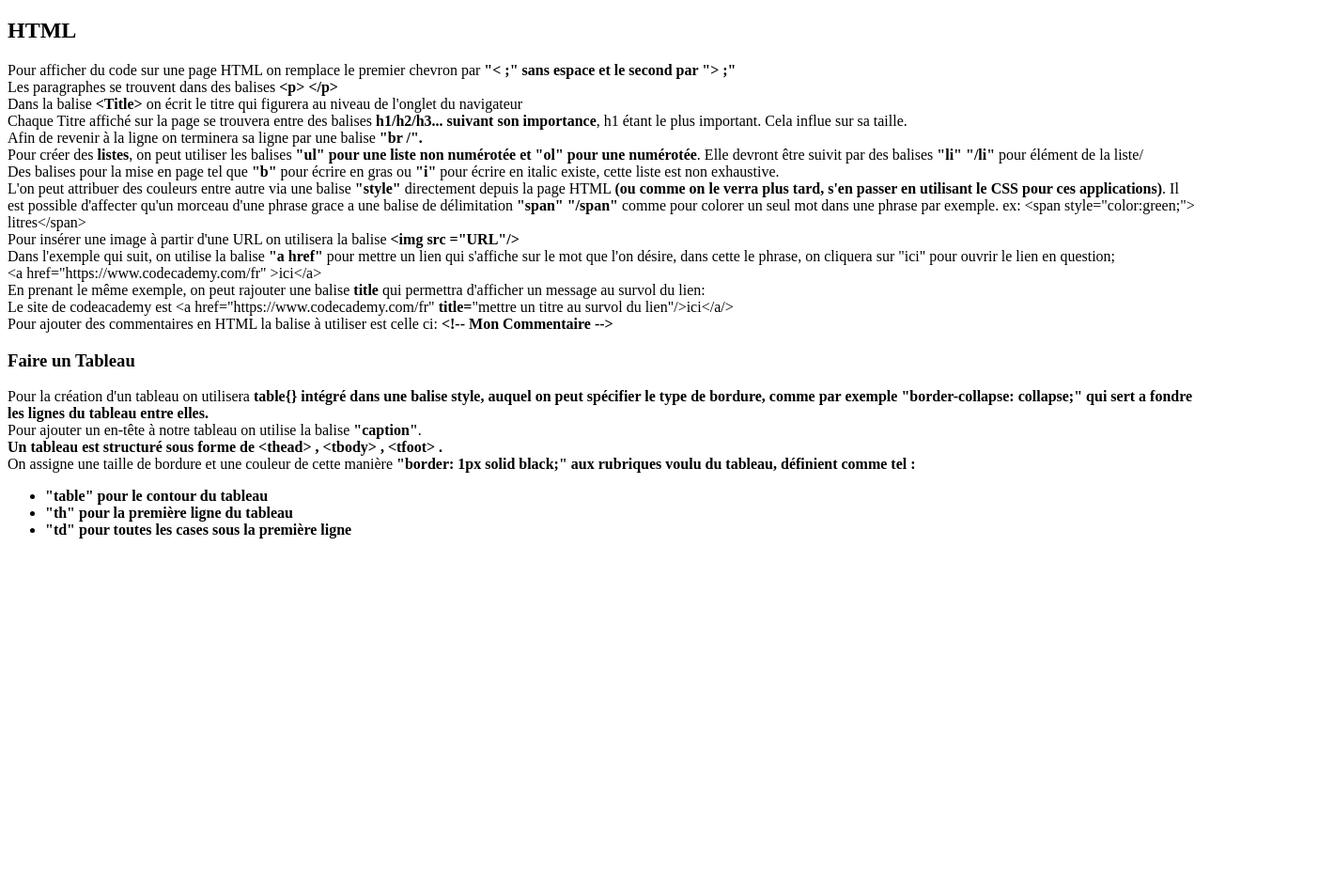
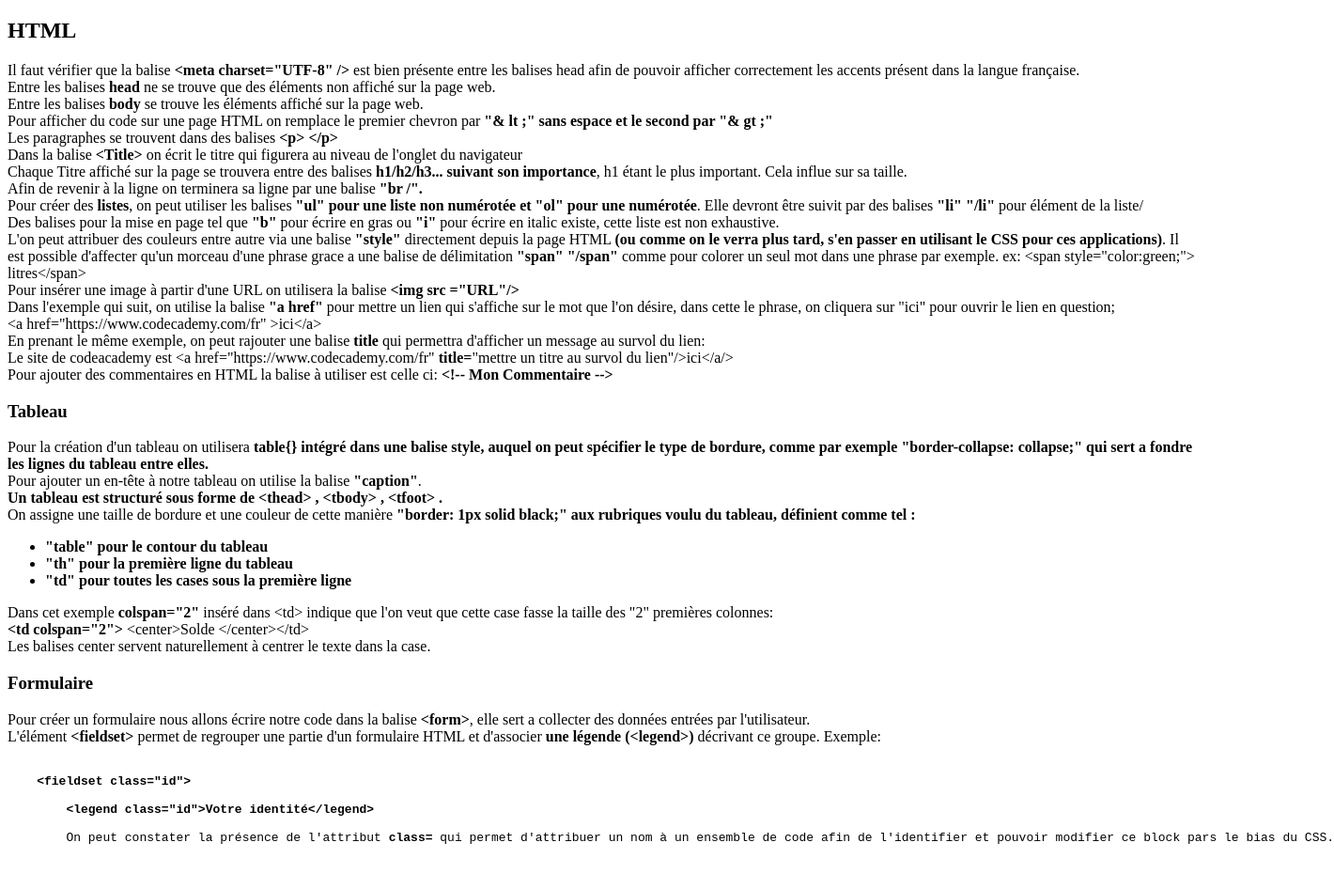
Before and after one commit to MickaelHm/memento, a plain HTML site: page Memento/index.html in a window 1280 px wide. Shown: the part 61-991 px from the top of the page at 94% size, 1420 px wide, since content can reach past the window. Before the commit the page ends 800 px from the top, so only its background shows below. Drawn offline with Linux system fonts and the light colour scheme.

Commit message:
non terminé

```diff
--- a/Memento/index.html
+++ b/Memento/index.html
@@ -8,7 +8,10 @@
 <body>
     <h2>HTML</h2>
     <p>
-        Pour afficher du code sur une page HTML on remplace le premier chevron par <strong>"&lt ;" sans espace et le second par "&gt ;" </strong>
+        Il faut vérifier que la balise <strong>&lt;meta charset="UTF-8" /&gt;</strong> est bien présente entre les balises head afin de pouvoir afficher correctement les accents présent dans la langue française.<br />
+        Entre les balises <strong>head</strong> ne se trouve que des éléments non affiché sur la page web.<br />
+        Entre les balises <strong>body</strong> se trouve les éléments affiché sur la page web. <br />
+        Pour afficher du code sur une page HTML on remplace le premier chevron par <strong>"& lt ;" sans espace et le second par "& gt ;" </strong>
         <br />
         Les paragraphes se trouvent dans des balises <strong>&lt;p&gt; &lt;/p&gt;</strong><br />
         Dans la balise <strong>&lt;Title&gt;</strong> on écrit le titre qui figurera au niveau de l'onglet du navigateur <br />
@@ -23,11 +26,9 @@
         En prenant le même exemple, on peut rajouter une balise <strong>title</strong> qui permettra d'afficher un message au survol du lien: <br />
         Le site de codeacademy est &lt;a href="https://www.codecademy.com/fr" <strong>title=</strong>"mettre un titre au survol du lien"/&gt;ici&lt;/a/&gt; <br />
         Pour ajouter des commentaires en HTML la balise à utiliser est celle ci: <strong>&lt;!-- Mon Commentaire --&gt;</strong><br />
-</p>
+    </p>
     <p></p>
-    <h3>
-        Faire un Tableau
-    </h3>
+    <h3>Tableau</h3>
     <p>
         Pour la création d'un tableau on utilisera <strong>table{} intégré dans une balise style, auquel on peut spécifier le type de bordure, comme par exemple "border-collapse: collapse;" qui sert a fondre les lignes du tableau entre elles.</strong><br />
         Pour ajouter un en-tête à notre tableau on utilise la balise <strong>"caption"</strong>.<br />
@@ -38,7 +39,19 @@
             <li><strong>"th" pour la première ligne du tableau</strong></li>
             <li><strong>"td" pour toutes les cases sous la première ligne</strong></li>
         </ul>
-
+        Dans cet exemple <strong>colspan="2"</strong> inséré dans &lt;td&gt; indique que l'on veut que cette case fasse la taille des "2" premières colonnes:<br />
+        <strong>&lt;td colspan="2"&gt;</strong> &lt;center&gt;Solde &lt;/center&gt;&lt;/td&gt;<br />
+        Les balises center servent naturellement à centrer le texte dans la case.
+    </p>
+    <h3>Formulaire</h3>
+    <p>
+        Pour créer un formulaire nous allons écrire notre code dans la balise <strong>&lt;form&gt;</strong>, elle sert a collecter des données entrées par l'utilisateur.<br />
+        L'élément <strong>&lt;fieldset&gt;</strong> permet de regrouper une partie d'un formulaire HTML et d'associer <strong>une légende (&lt;legend&gt;)</strong> décrivant ce groupe. Exemple:<br />
+        <pre><code>
+    <strong>&lt;fieldset class="id"&gt;<br>
+        &lt;legend class="id"&gt;Votre identité&lt;/legend&gt;</strong><br />
+        On peut constater la présence de l'attribut <strong>class=</strong> qui permet d'attribuer un nom à un ensemble de code afin de l'identifier et pouvoir modifier ce block pars le bias du CSS.<br />
+</code></pre>
     </p>
 
 </body>
```
